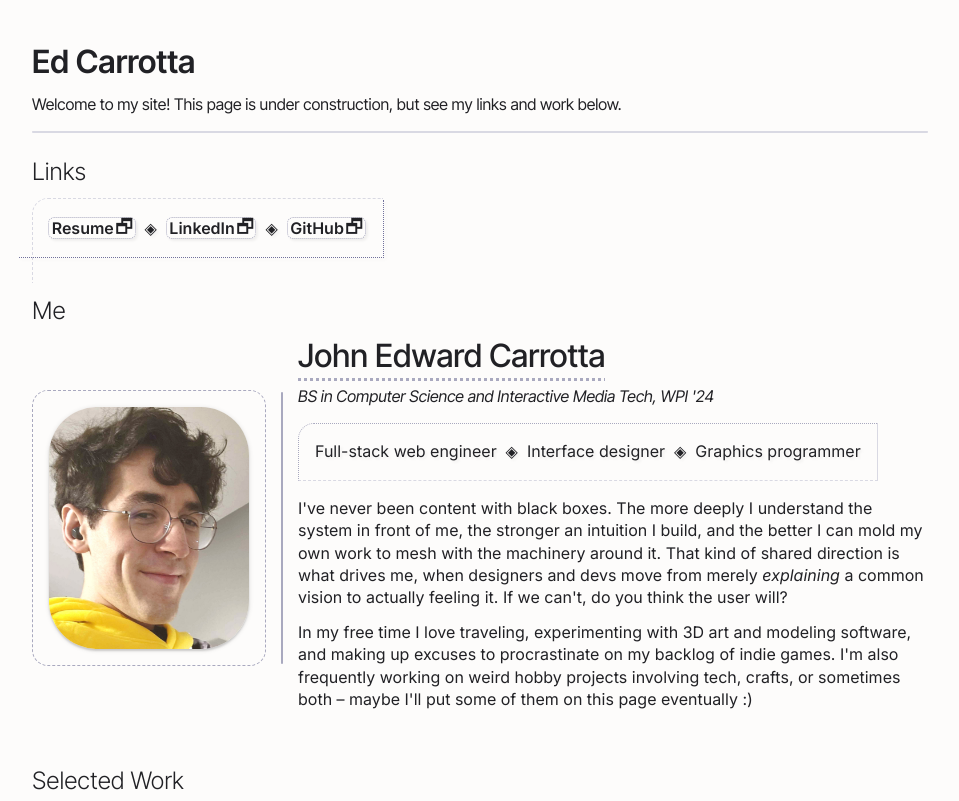
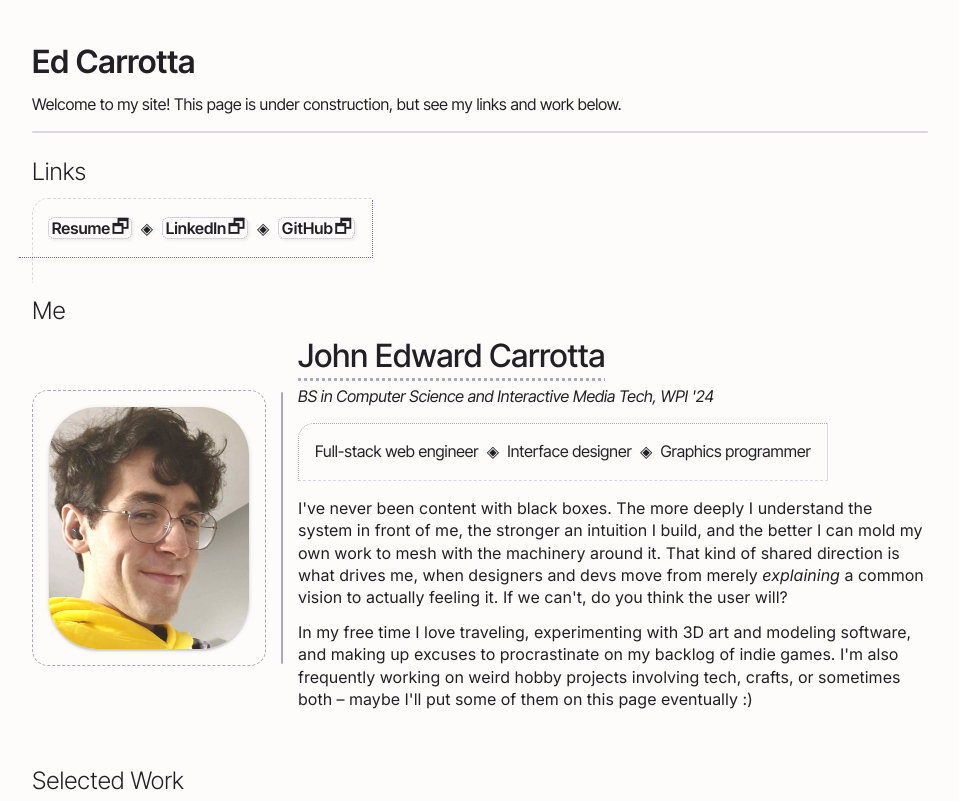
Before and after one commit to datapointbeing/pointbe.ing, a website built with webpack: page index.html in a window 1280 px wide. Shown: the top 801 px of the page, without its empty margins (160-1119 px from the left). Built offline with nearby package versions, Linux system fonts and the light colour scheme; a web font is replaced by a local one.

Commit message:
font tightening

```diff
--- a/css/pointbeingV1.css
+++ b/css/pointbeingV1.css
@@ -77,6 +77,8 @@ body > .pb-foot > div {
 a {
   color: inherit;
   text-decoration-line: none;
+  font-family: Inter Tight, sans-serif;
+
   border-radius: 0.4em;
   font-weight: 600;
   border: 1.25pt dotted var(--accent-aynine);
@@ -123,6 +125,10 @@ img {
 
 .winkle {
   color: var(--accent-winkle);
+}
+
+.tightened {
+  font-family: Inter Tight, sans-serif;
 }
 
 .sym {
--- a/index.html
+++ b/index.html
@@ -57,7 +57,7 @@
           <strong>John Edward Carrotta</strong>
           <span>BS in Computer Science and Interactive Media Tech, WPI '24</span>
         </p>
-        <ul class="notes-inline soft-border">
+        <ul class="notes-inline soft-border tightened">
           <li>
             <span>Full-stack web engineer</span>
           </li>
```
